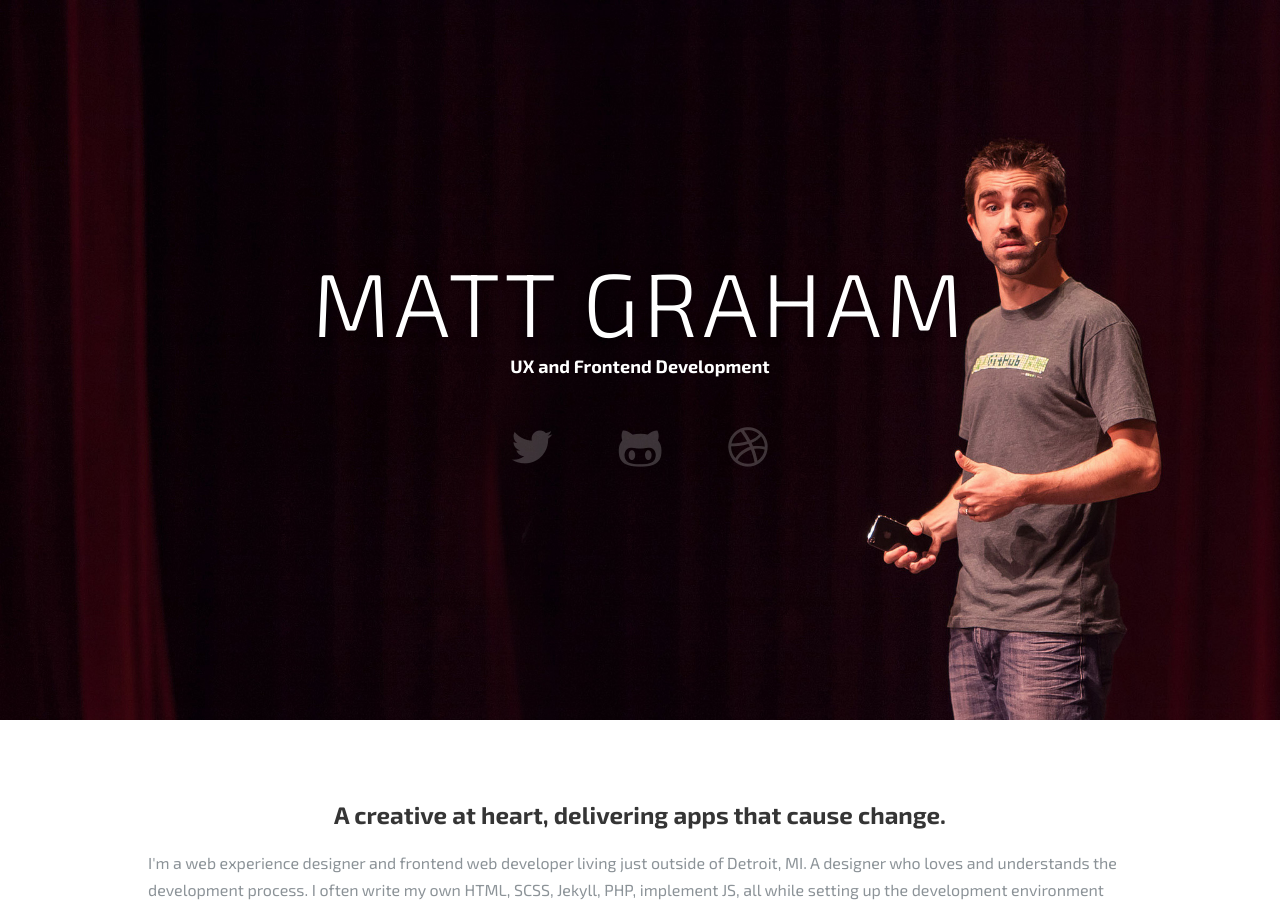
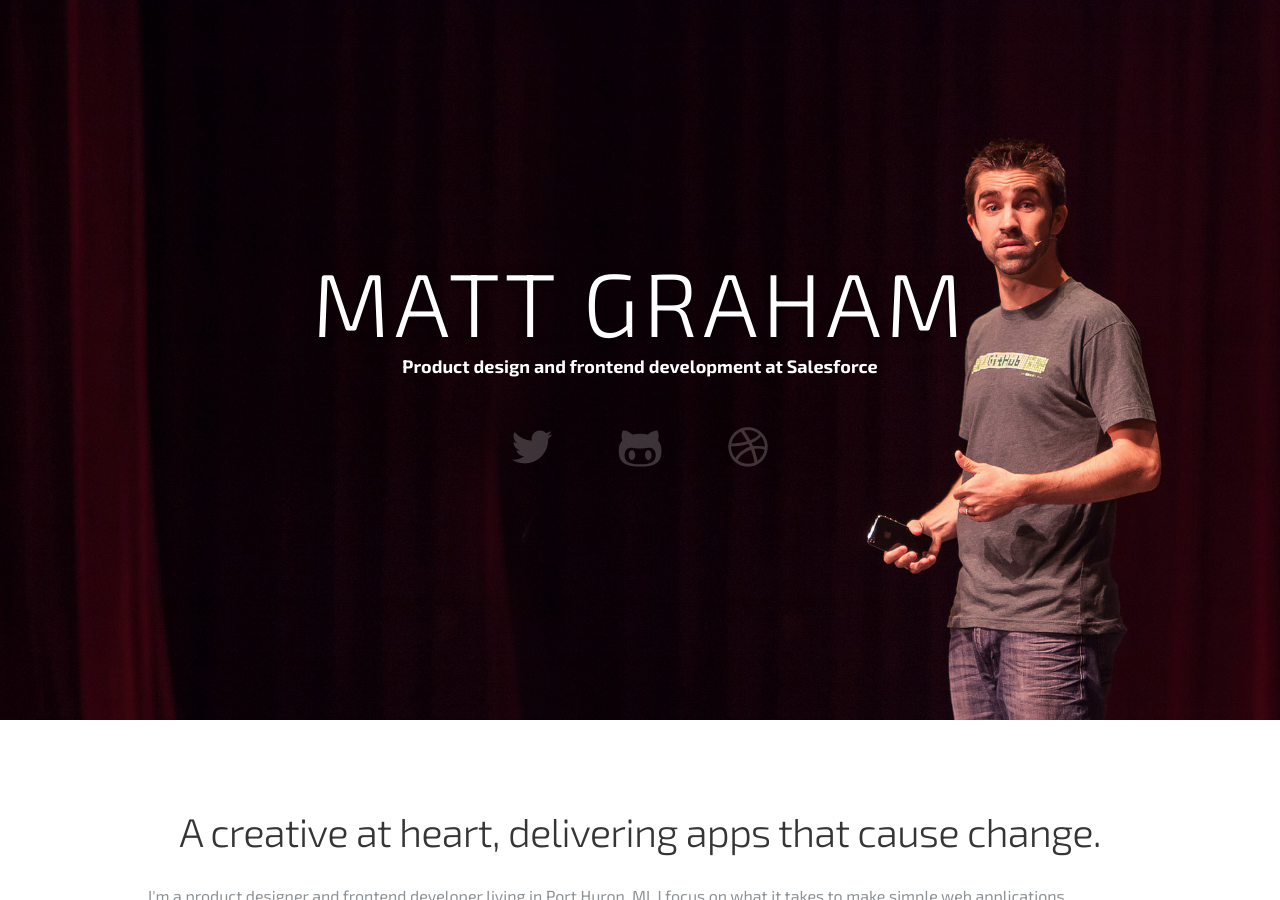
Before and after one commit to mattgraham/mattgraham.github.io, a Jekyll site: the page built from index.md, in a window 1280 px wide and 900 px high. Built offline with Jekyll 4.4.1, drawn with Linux system fonts in a browser that asks for light colours; nearby versions of some CDN libraries; Markdown is read by kramdown in place of the engine named in the settings; comment, search, counter and statistics services are not loaded; some of the changed text lies outside the part shown.

Commit message:
job updates

```diff
--- a/index.md
+++ b/index.md
@@ -10,7 +10,7 @@ customCSS: post-home.css
       $("#fittext1").fitText(1.1, { minFontSize: '36px', maxFontSize: '125px' });
     </script>
 
-    <h3>UX and Frontend Development</h3>
+    <h3>Product design and frontend development at Salesforce</h3>
     <ul>
       <li class="twitter"><a href="http://twitter.com/michigangraham"><span class="icon-twitter"></span></a></li>
       <li class="github"><a href="http://github.com/mattgraham"><span class="icon-github"></span></a></li>
@@ -22,9 +22,9 @@ customCSS: post-home.css
 
 <div class="about">
   <div class="content">
-  <h2>A creative at heart, delivering apps that cause change.</h2>
-  <p>I'm a web experience designer and frontend web developer living just outside of Detroit, MI. A designer who loves and understands the development process. I often write my own HTML, SCSS, Jekyll, PHP, implement JS, all while setting up the development environment and deploying to production. I focus on what it takes to make simple web applications, successful experiences. I automate all that I can, deploy to Heroku with my friend Hubot and utilize the power of GitHub in almost everything I do.</p>
-  <p>I've worked at <a href="http://github.com" target="_blank">GitHub</a>, <a href="https://github.com/blog/993-ordered-list-is-a-githubber" target="_blank">Ordered List</a>, DC+Design and other small design and development firms. I am passionate about designing simple, beautiful apps that change the way we live. I am currently working on contract projects with the right teams and projects. Please don't hesitate to reach out and say hello <a href="http://twitter.com/michigangraham" target="_blank">@michigangraham</a>.
+  <h1>A creative at heart, delivering apps that cause change.</h1>
+  <p>I'm a product designer and frontend developer living in Port Huron, MI. I focus on what it takes to make simple web applications, successful experiences, while automating all that I can.</p>
+  <p>I currently work as a senior product designer at <a href="http://salesforce.com" target="_blank">Salesforce</a> and focus on our <a href="http://heroku.com" target="_blank">Heroku Ecosystem</a> experiences. Previously at <a href="http://github.com" target="_blank">GitHub</a>, <a href="https://github.com/blog/993-ordered-list-is-a-githubber" target="_blank">Ordered List</a> and other small design and development firms. I love simple, beautiful apps that change the way we live and do things. Please don't hesitate to reach out and say hello <a href="http://twitter.com/michigangraham" target="_blank">@michigangraham</a>.
   </p>
   </div>
 </div>
```
